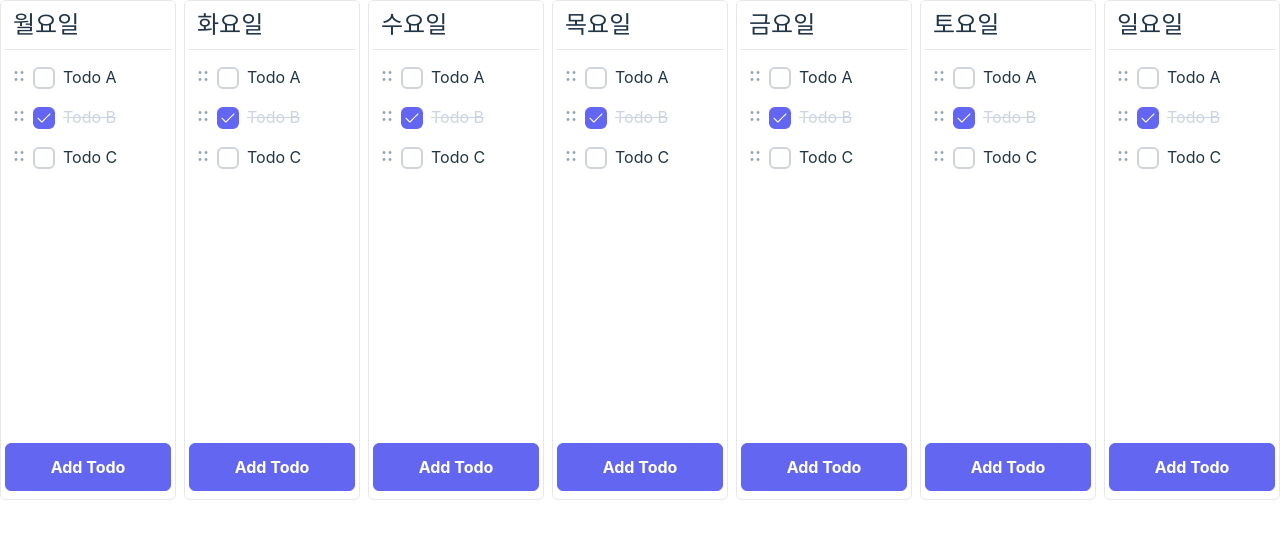
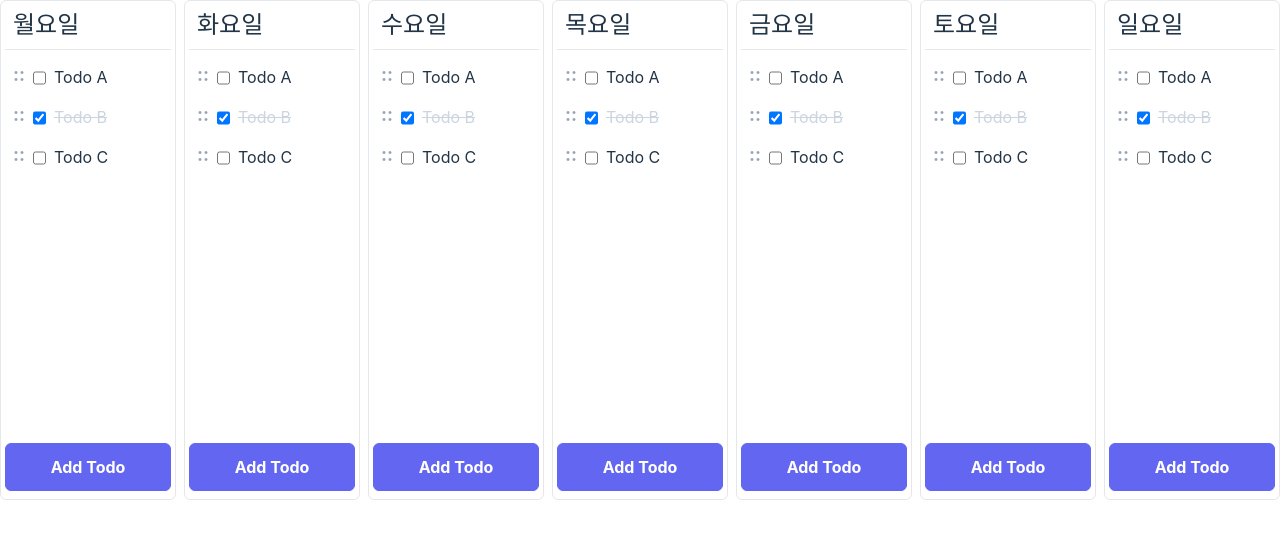
Before and after one commit to dev2820/daily-todo-list, a React (Vite) app in the folder daily-todo-list-web/: page / in a window 1280 px wide. Shown: the top 538 px of the page. Built offline with nearby package versions, Linux system fonts and the light colour scheme.

Commit message:
update/ change Checkbox

```diff
--- /dev/null
+++ b/daily-todo-list-web/src/components/Atom/Checkbox.tsx
@@ -0,0 +1,19 @@
+import { ChangeEvent } from "react";
+
+interface Props {
+  className?: string;
+  checked?: boolean;
+  onChange?: (event: ChangeEvent<HTMLInputElement>) => void;
+}
+
+export const Checkbox = (props: Props) => {
+  const { checked = false, className, onChange } = props;
+  return (
+    <input
+      className={className}
+      type="checkbox"
+      checked={checked}
+      onChange={onChange}
+    />
+  );
+};
--- a/daily-todo-list-web/src/components/Atom/index.ts
+++ b/daily-todo-list-web/src/components/Atom/index.ts
@@ -1,2 +1,3 @@
 export * from "./DragHandle";
 export * from "./AutoHeightTextarea";
+export * from "./Checkbox";
--- a/daily-todo-list-web/src/components/Todo/TodoItem.tsx
+++ b/daily-todo-list-web/src/components/Todo/TodoItem.tsx
@@ -1,7 +1,7 @@
 import { useState, ChangeEvent, PropsWithChildren } from "react";
 import { type Todo } from "@/hooks";
 import { cva } from "class-variance-authority";
-import { Checkbox } from "primereact/checkbox";
+import { Checkbox } from "@/components";
 import { AutoHeightTextarea } from "..";
 
 interface Props {
```
Also changed, not shown: 1 other file (tests, documents, lock files or other folders).
